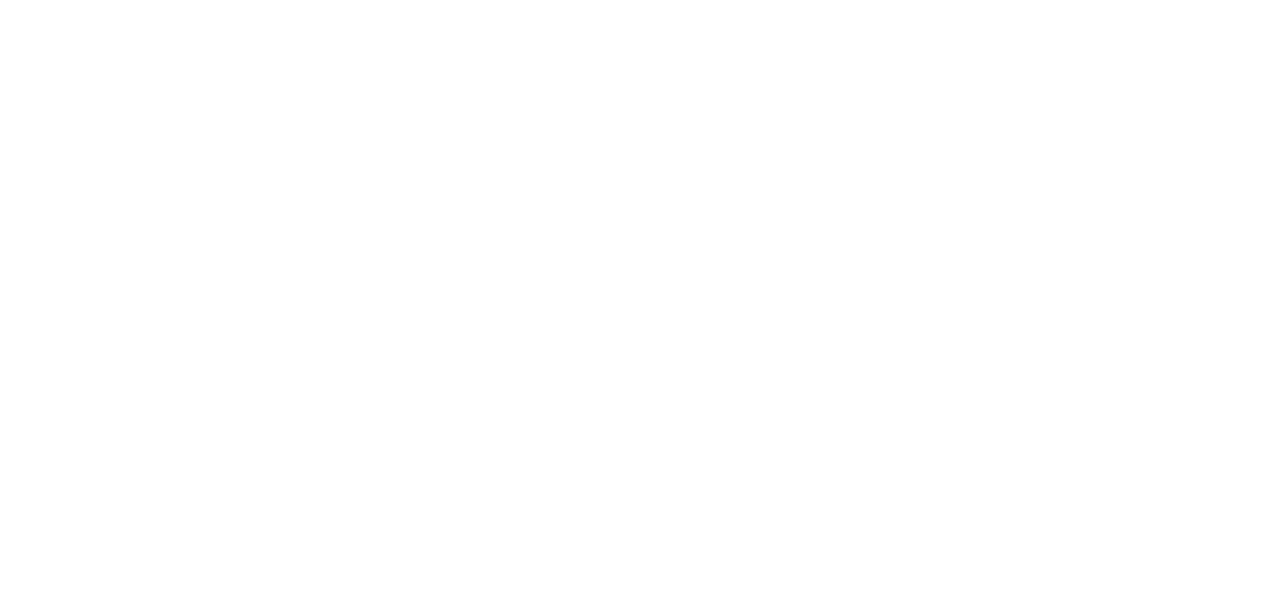
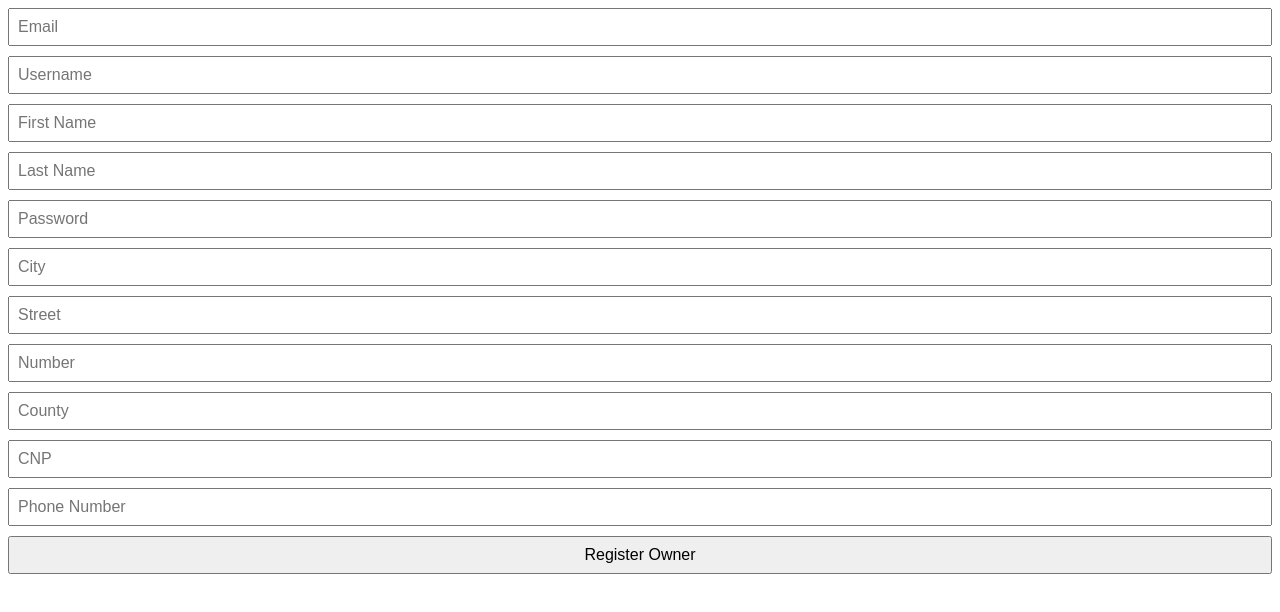
Before and after one commit to AlexSimionGeorge/VetManagerClient, an Angular app: page /register-owner in a window 1280 px wide. Before the commit this address led to /. Shown: the top 612 px of the page. Built offline with nearby package versions, Linux system fonts and the light colour scheme.

Commit message:
added owner register

```diff
--- a/src/app/app.routes.ts
+++ b/src/app/app.routes.ts
@@ -5,4 +5,8 @@ export const routes: Routes = [
     path: 'register-veterinarian',
     loadComponent: () => import('./auth/register-veterinarian/register-veterinarian').then(m => m.RegisterVeterinarianComponent)
   },
+  {
+    path: 'register-owner',
+    loadComponent: () => import('./auth/register-owner/register-owner').then(m => m.RegisterOwnerComponent)
+  },
 ];
--- /dev/null
+++ b/src/app/auth/register-owner/register-owner.html
@@ -0,0 +1,19 @@
+<form [formGroup]="registerForm" (ngSubmit)="onSubmit()">
+  <input formControlName="email" placeholder="Email">
+  <input formControlName="username" placeholder="Username">
+  <input formControlName="first_name" placeholder="First Name">
+  <input formControlName="last_name" placeholder="Last Name">
+  <input formControlName="password" placeholder="Password" type="password">
+
+  <input formControlName="city" placeholder="City">
+  <input formControlName="street" placeholder="Street">
+  <input formControlName="number" placeholder="Number">
+  <input formControlName="county" placeholder="County">
+  <input formControlName="CNP" placeholder="CNP">
+  <input formControlName="phone_number" placeholder="Phone Number">
+
+  <button type="submit">Register Owner</button>
+
+  <p *ngIf="successMessage">{{ successMessage }}</p>
+  <p *ngIf="errorMessage">{{ errorMessage }}</p>
+</form>
--- /dev/null
+++ b/src/app/auth/register-owner/register-owner.scss
@@ -0,0 +1,9 @@
+form {
+  display: flex;
+  flex-direction: column;
+  gap: 10px;
+}
+input, button {
+  padding: 8px;
+  font-size: 1rem;
+}
--- /dev/null
+++ b/src/app/auth/register-owner/register-owner.ts
@@ -0,0 +1,77 @@
+import { Component } from '@angular/core';
+import { FormBuilder, FormGroup, Validators, ReactiveFormsModule } from '@angular/forms';
+import { CommonModule } from '@angular/common';
+import { OwnerService } from '../../services/owner.service';
+
+@Component({
+  selector: 'app-register-owner',
+  standalone: true,
+  imports: [CommonModule, ReactiveFormsModule],
+  templateUrl: './register-owner.html',
+  styleUrl: './register-owner.scss',
+})
+export class RegisterOwnerComponent {
+  registerForm: FormGroup;
+  submitted = false;
+  successMessage = '';
+  errorMessage = '';
+
+  constructor(
+    private fb: FormBuilder,
+    private ownerService: OwnerService
+  ) {
+    this.registerForm = this.fb.group({
+      email: ['', [Validators.required, Validators.email]],
+      username: ['', Validators.required],
+      first_name: ['', Validators.required],
+      last_name: ['', Validators.required],
+      password: ['', [Validators.required, Validators.minLength(8)]],
+      city: ['', Validators.required],
+      street: ['', Validators.required],
+      number: ['', Validators.required],
+      county: ['', Validators.required],
+      CNP: ['', Validators.required],
+      phone_number: ['', Validators.required],
+    });
+  }
+
+  get f() { return this.registerForm.controls; }
+
+  onSubmit() {
+    this.submitted = true;
+
+    if (this.registerForm.invalid) return;
+
+    const owner = {
+      user: {
+        email: this.f['email'].value,
+        username: this.f['username'].value,
+        first_name: this.f['first_name'].value,
+        last_name: this.f['last_name'].value,
+        password: this.f['password'].value,
+        role: 'owner'
+      },
+      city: this.f['city'].value,
+      street: this.f['street'].value,
+      number: this.f['number'].value,
+      county: this.f['county'].value,
+      CNP: this.f['CNP'].value,
+      phone_number: this.f['phone_number'].value
+    } as const;
+
+    console.log(owner);
+
+    this.ownerService.registerOwner(owner).subscribe({
+      next: () => {
+        this.successMessage = 'Owner registered successfully!';
+        this.errorMessage = '';
+        this.registerForm.reset();
+        this.submitted = false;
+      },
+      error: () => {
+        this.errorMessage = 'Registration failed. Please try again.';
+        this.successMessage = '';
+      }
+    });
+  }
+}
--- /dev/null
+++ b/src/app/services/owner.service.ts
@@ -0,0 +1,20 @@
+import { Injectable } from '@angular/core';
+import { HttpClient } from '@angular/common/http';
+import { Owner } from '../models/owner.model';
+import { Observable, tap } from 'rxjs';
+import { environment } from '../../environments/environment';
+
+@Injectable({
+  providedIn: 'root'
+})
+export class OwnerService {
+  private apiUrl = `${environment.apiBaseUrl}/auth/register/owner/`;
+
+  constructor(private http: HttpClient) {}
+
+  registerOwner(owner: Owner): Observable<any> {
+    return this.http.post(this.apiUrl, owner).pipe(
+      tap(response => console.log('API response:', response))
+    );
+  }
+}
```
Also changed, not shown: src/app/models/owner.model.ts (added, +11 -0 lines).
